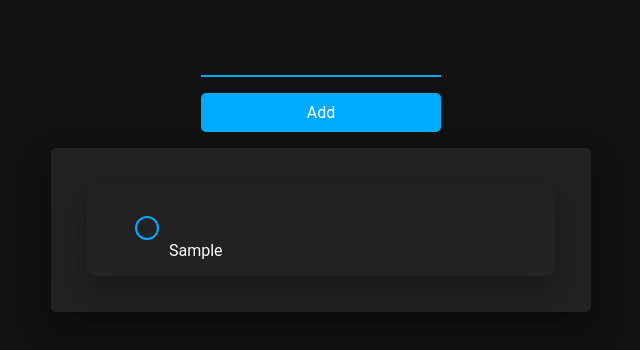
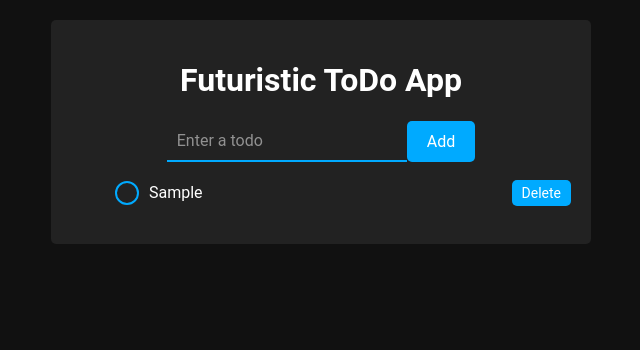
Before and after one commit to feshalnaguji/simple-react-to-do-app, a React (Create React App) app: page / in a window 1280 px wide. Both pictures are taken after typing "Sample" into the empty fields and a click on the button "Add". Shown: the top 350 px of the page, without its empty margins (319-959 px from the left). Built offline with nearby package versions, Linux system fonts and the light colour scheme.

Commit message:
simple futuristing to do app

```diff
--- /dev/null
+++ b/src/App.css
@@ -0,0 +1,135 @@
+/* Futuristic Body Styles */
+body {
+  background-color: #111;
+  font-family: "Roboto", sans-serif;
+  color: #fff;
+  margin: 0;
+  padding: 20px;
+}
+
+h1 {
+  text-align: center;
+}
+
+/* Futuristic Todo List Container */
+.todo-list-container {
+  max-width: 500px;
+  margin: 0 auto;
+  background-color: #222;
+  padding: 20px;
+  border-radius: 5px;
+}
+
+/* Futuristic Todo List Items */
+.todo-item {
+  display: flex;
+  align-items: center;
+  margin-bottom: 10px;
+}
+
+.todo-item input[type="checkbox"] {
+  appearance: none;
+  width: 20px;
+  height: 20px;
+  border: 2px solid #00aaff;
+  border-radius: 50%;
+  margin-right: 10px;
+  cursor: pointer;
+  transition: background-color 0.3s ease;
+}
+
+.todo-item input[type="checkbox"]:checked {
+  background-color: #00aaff;
+  border-color: #00aaff;
+}
+
+.todo-item label {
+  flex: 1;
+  font-size: 16px;
+}
+
+.todo-item button {
+  font-family: "Roboto", sans-serif;
+  font-size: 14px;
+  color: #fff;
+  background-color: #00aaff;
+  border: none;
+  padding: 5px 10px;
+  border-radius: 5px;
+  cursor: pointer;
+  transition: background-color 0.3s ease;
+}
+
+.todo-item button:hover {
+  background-color: #ff00aa;
+}
+
+.todo-item button:active {
+  transform: scale(0.95);
+}
+
+/* styles.css */
+
+/* Futuristic Button Styles */
+button {
+  font-family: "Roboto", sans-serif;
+  font-size: 16px;
+  color: #fff;
+  background-color: #00aaff;
+  border: none;
+  padding: 10px 20px;
+  border-radius: 5px;
+  cursor: pointer;
+  transition: background-color 0.3s ease;
+}
+
+button:hover {
+  background-color: #ff00aa;
+}
+
+button:active {
+  transform: scale(0.95);
+}
+
+/* Futuristic Input Styles */
+input {
+  font-family: "Roboto", sans-serif;
+  font-size: 16px;
+  color: #fff;
+  background-color: transparent;
+  border: none;
+  border-bottom: 2px solid #00aaff;
+  padding: 10px;
+  transition: border-bottom-color 0.3s ease;
+}
+
+.input-container {
+  display: flex;
+  justify-content: center;
+}
+
+input:focus {
+  outline: none;
+  border-bottom-color: #ff00aa;
+}
+
+input::placeholder {
+  color: rgba(255, 255, 255, 0.5);
+}
+
+/* Animation */
+@keyframes input-pulse {
+  0% {
+    box-shadow: 0 0 0 0px rgba(0, 170, 255, 0.5);
+  }
+  50% {
+    box-shadow: 0 0 0 20px rgba(0, 170, 255, 0);
+  }
+  100% {
+    box-shadow: 0 0 0 0px rgba(0, 170, 255, 0.5);
+  }
+}
+
+input:focus:valid {
+  animation: input-pulse 1s infinite;
+}
--- a/src/App.js
+++ b/src/App.js
@@ -1,64 +1,47 @@
-import { useState } from "react";
-
-import Todos from "./components/Todos";
-import Button from "./UI/Button";
-import Input from "./UI/Input";
-import Form from "./UI/Form";
-
-import classes from "./App.module.css";
-
-const DUMMY_TODOS = [
-  { id: 1, task: "Create project", completed: false },
-  { id: 2, task: "Create 2nd project", completed: false },
-];
+import React, { useState } from "react";
+import "./App.css";
 
 const App = () => {
   const [todos, setTodos] = useState([]);
-  const [isEmpty, setIsEmpty] = useState(false);
+  const [inputValue, setInputValue] = useState("");
 
-  const onSubmitHandler = (event) => {
-    event.preventDefault();
+  const handleInputChange = (e) => {
+    setInputValue(e.target.value);
+  };
 
-    if (event.target[0].value.trim() === "") {
-      setIsEmpty(true);
-    } else {
-      setIsEmpty(false);
-      const newTodo = [
-        ...todos,
-        { id: Math.random(), task: event.target[0].value, status: "pending" },
-      ];
-      setTodos(newTodo);
-      event.target[0].value = "";
+  const handleAddTodo = () => {
+    if (inputValue.trim() !== "") {
+      setTodos([...todos, inputValue]);
+      setInputValue("");
     }
   };
 
-  const checkBoxChangeHandler = (todoId) => {
-    const updatedTodos = todos.map((todo) => {
-      if (todo.id === todoId) {
-        return { ...todo, completed: !todo.completed };
-      }
-      return todo;
-    });
-
+  const handleDeleteTodo = (index) => {
+    const updatedTodos = todos.filter((_, i) => i !== index);
     setTodos(updatedTodos);
   };
 
-  const deleteTodoHandler = (todoId) => {
-    setTodos(todos.filter((todo) => todo.id !== todoId));
-  };
-
   return (
-    <div className={classes.app}>
-      <Form onClick={onSubmitHandler}>
-        <Input type="text" />
-        <Button>Add</Button>
-      </Form>
-      {isEmpty && <p>Input shouldn't be empty.</p>}
-      <Todos
-        onClick={deleteTodoHandler}
-        onCheck={checkBoxChangeHandler}
-        todo={todos}
-      />
+    <div className="todo-list-container">
+      <h1>Futuristic ToDo App</h1>
+      <div className="input-container">
+        <input
+          type="text"
+          placeholder="Enter a todo"
+          value={inputValue}
+          onChange={handleInputChange}
+        />
+        <button onClick={handleAddTodo}>Add</button>
+      </div>
+      <ul className="todo-list">
+        {todos.map((todo, index) => (
+          <li key={index} className="todo-item">
+            <input type="checkbox" />
+            <label>{todo}</label>
+            <button onClick={() => handleDeleteTodo(index)}>Delete</button>
+          </li>
+        ))}
+      </ul>
     </div>
   );
 };
--- a/src/App.module.css
+++ /dev/null
@@ -1,14 +0,0 @@
-body {
-  background-color: #111;
-  font-family: "Roboto", sans-serif;
-  color: #fff;
-  margin: 0;
-  padding: 20px;
-}
-
-.app {
-  display: flex;
-  flex-direction: column;
-  justify-content: center;
-  align-items: center;
-}
```
